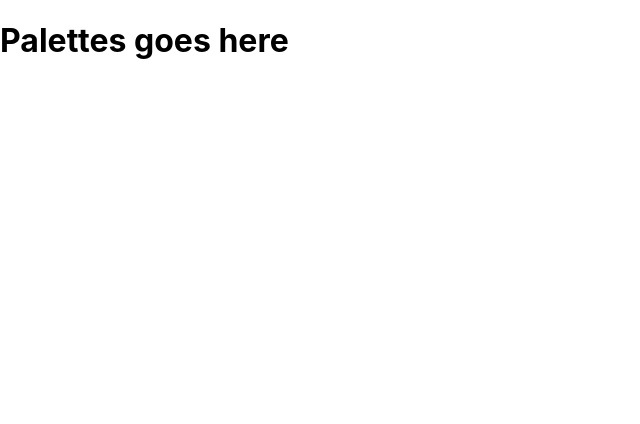
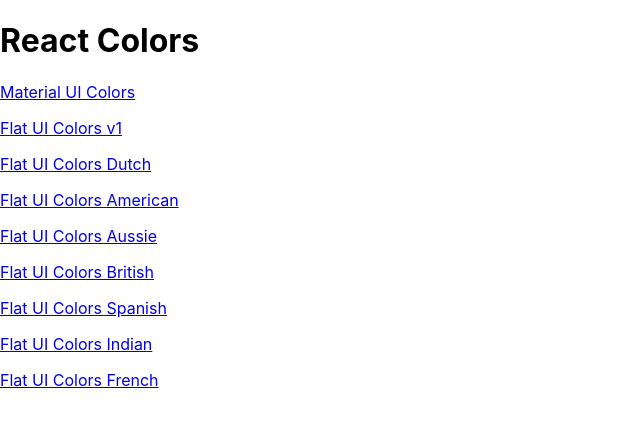
Before and after one commit to maks-nurgazy/color-palette, a React (Create React App) app: page / in a window 1280 px wide. Shown: the top 424 px of the page, without its empty margins (0-640 px from the left). Built offline with nearby package versions, Linux system fonts and the light colour scheme.

Commit message:
Add PaletteList and Links

```diff
--- a/src/App.js
+++ b/src/App.js
@@ -1,5 +1,6 @@
 import React, { Component } from 'react';
 import Palette from './Palette'
+import PaletteList from './PaletteList'
 import { Route, Switch } from 'react-router-dom'
 import seedColors from './seedColors'
 import { generatePalette } from './colorHelpers'
@@ -25,7 +26,7 @@
       <Switch>
         <Route
           exact path='/'
-          render={() => <h1>Palettes goes here</h1>} />
+          render={() => <PaletteList palettes={seedColors} />} />
         <Route
           exact path='/palette/:id'
           render={
--- a/src/Navbar.js
+++ b/src/Navbar.js
@@ -1,5 +1,6 @@
 import React, { Component } from 'react';
 import Slider from 'rc-slider';
+import { Link } from 'react-router-dom'
 import 'rc-slider/assets/index.css';
 import Select from '@material-ui/core/Select';
 import MenuItem from '@material-ui/core/MenuItem';
@@ -37,8 +38,8 @@
         const { format } = this.state;
         return (
             <header className='Navbar'>
-                <div className='logo'>
-                    <a href="#">reactcolorpicker</a>
+                <div className='logo' onClick={this.handleClick}>
+                    <Link to='/'>reactcolorpicker</Link>
                 </div>
                 <div className='levelContainer'>
                     <span>Level:</span>
--- /dev/null
+++ b/src/PaletteList.js
@@ -0,0 +1,25 @@
+import React, { Component } from 'react';
+import { Link } from 'react-router-dom'
+
+
+class PaletteList extends Component {
+    constructor(props) {
+        super(props);
+        this.state = {}
+    }
+    render() {
+        const { palettes } = this.props;
+        return (
+            <div>
+                <h1>React Colors</h1>
+                {palettes.map(palette => (
+                    <p>
+                        <Link to={`/palette/${palette.id}`} >{palette.paletteName}</Link>
+                    </p>
+                ))}
+            </div>
+        );
+    }
+}
+
+export default PaletteList;
```
